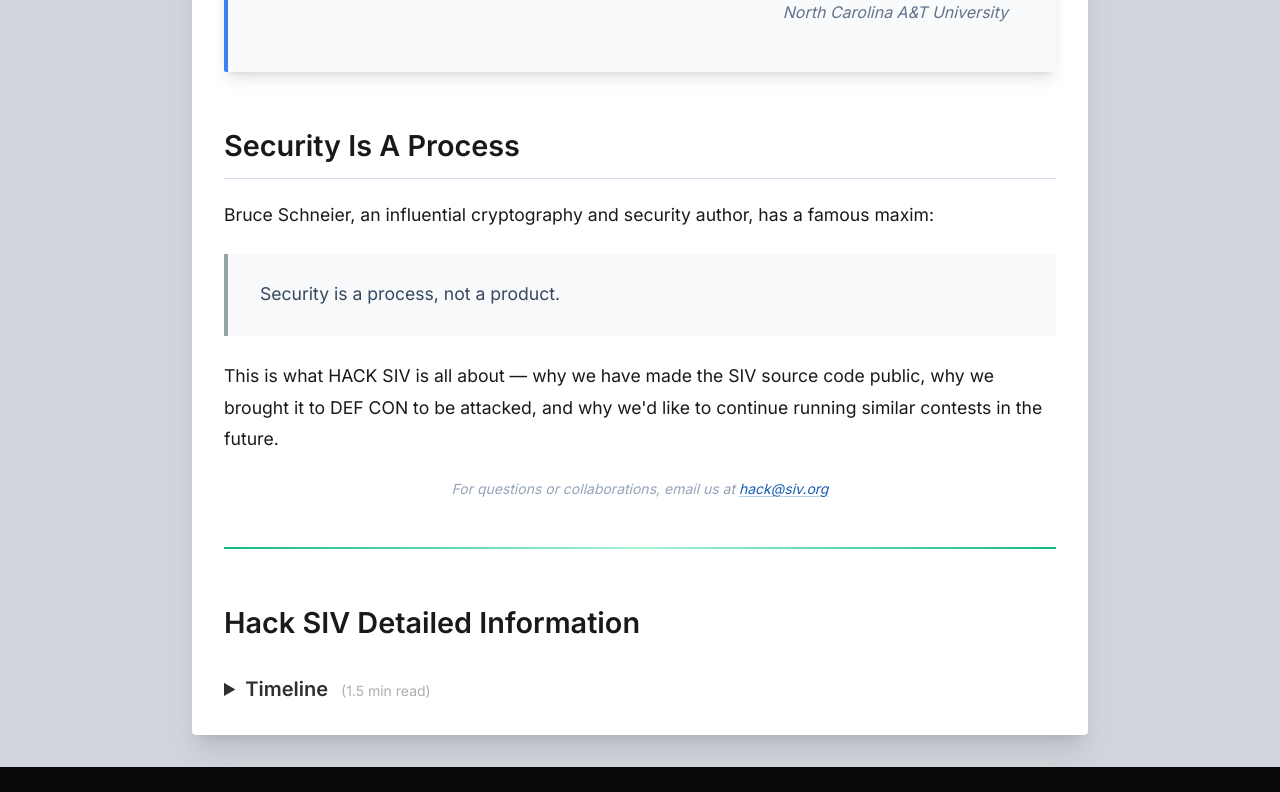
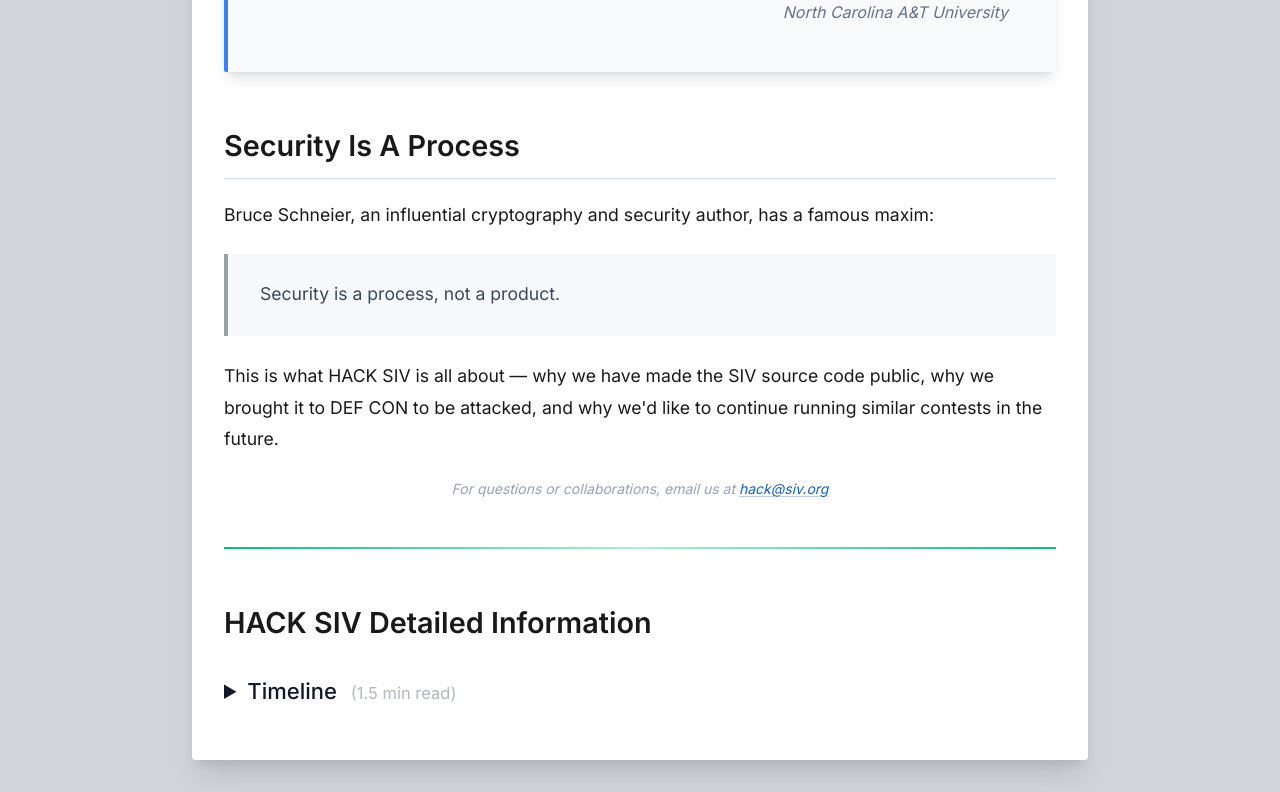
Before and after one commit to siv-org/hack.siv.org, a Next.js app: page /reports/2024defcon in a window 1280 px wide. Shown: the part 8586-9378 px from the top of the page. Before the commit the page ends 9353 px from the top, so only its background shows below. Built offline with nearby package versions, Linux system fonts and the light colour scheme.

Commit message:
report: Merge .detailed-information-section css into tailwind classes

```diff
--- a/app/reports/2024defcon/CustomCSS.tsx
+++ b/app/reports/2024defcon/CustomCSS.tsx
@@ -82,23 +82,6 @@ export const CustomCSS = () => {
 
       .space-y-12 > :not([hidden]) ~ :not([hidden]) {
         margin-top: 2rem;
-      }
-
-      /* Important from line 441 or so */
-      .detailed-information-section details summary {
-        cursor: pointer;
-        font-size: 22px;
-        font-weight: 500;
-        line-height: 1.5;
-        margin-bottom: 1.2rem;
-        color: #111827;
-      }
-
-      .detailed-information-section details summary span {
-        font-size: 14px;
-        font-weight: 400;
-        color: #6b7280; /* muted gray */
-        margin-left: 0.5rem;
       }
 
       /* Imported from line 1400 or so */
--- a/app/reports/2024defcon/Details.tsx
+++ b/app/reports/2024defcon/Details.tsx
@@ -9,9 +9,9 @@ export const Details = ({
 }) => {
   return (
     <details>
-      <summary className="text-xl font-semibold opacity-90">
+      <summary className="text-[22px] font-medium cursor-pointer text-[#111827] leading-[1.5] mb-5">
         {title}{' '}
-        <span className="text-sm opacity-40 font-normal ml-2">
+        <span className="text-[16.5px] opacity-50 font-normal ml-2 text-[#6b7280]">
           ({readTime} min read)
         </span>
       </summary>
--- a/app/reports/2024defcon/content.mdx
+++ b/app/reports/2024defcon/content.mdx
@@ -210,7 +210,7 @@ This is what HACK SIV is all about — why we have made the SIV source code publ
 
 <GreenDivider />
 
-<c.h2 customClass="!border-none">Hack SIV Detailed Information</c.h2>
+<c.h2 customClass="!border-none">HACK SIV Detailed Information</c.h2>
 
 <Details title="Timeline" readTime={1.5}>
 
```
